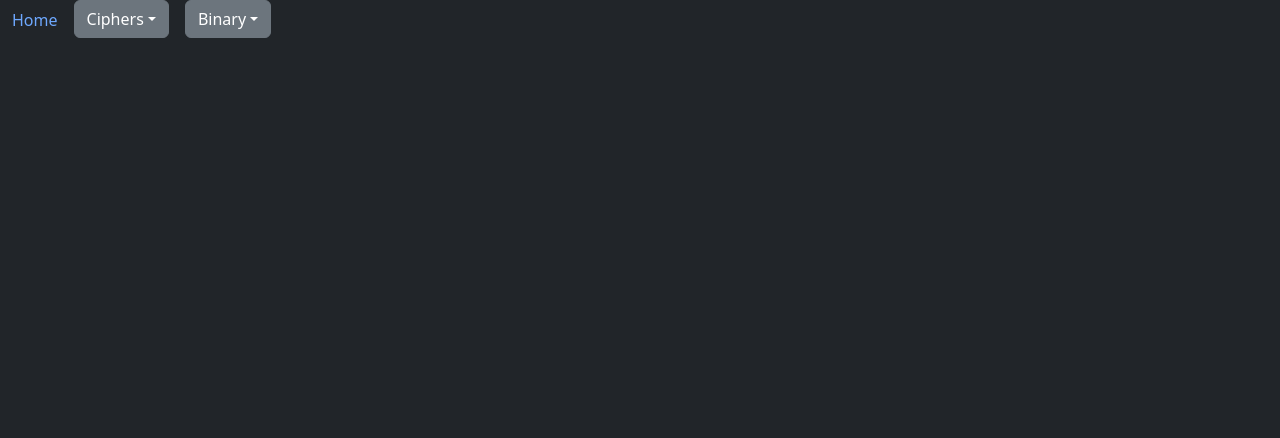
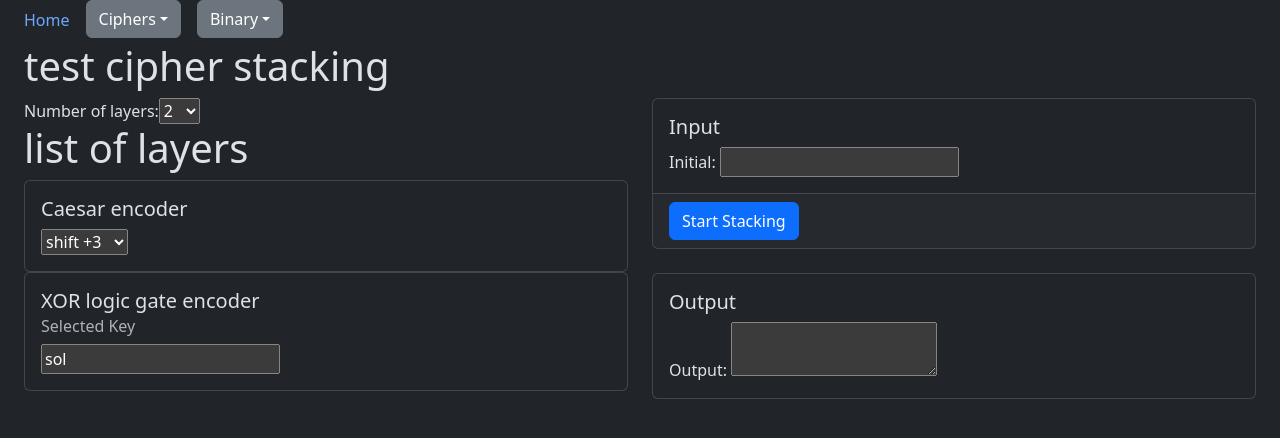
Before and after one commit to JustLobo1121/playground, a React (Vite) app: page /cipher_stacking in a window 1280 px wide. Before the commit this address had no page. Shown: the top 438 px of the page. Built offline with nearby package versions, Linux system fonts and the light colour scheme.

Commit message:
feat: cipher stacking (only with encryption and limited)

```diff
--- a/src/Routes/Rutas.jsx
+++ b/src/Routes/Rutas.jsx
@@ -2,6 +2,7 @@ import { Routes, Route } from "react-router-dom"
 import Home from "../views/Home"
 import CaesarEncoder from "../views/ciphers/CaesarEncoder"
 import XORLogic from "../views/ciphers/XORLogic"
+import CipherStacking from "../views/ciphers/CipherStaking"
 import BinaryTranslate from "../views/extras/BinaryTranslate"
 import BinaryConversion from "../views/extras/BinaryConversion"
 
@@ -12,6 +13,7 @@ function Rutas() {
                 <Route path="/" element={<Home />} />
                 <Route path="/caesar_cipher"element={<CaesarEncoder />} />
                 <Route path="/xor_logic"element={<XORLogic />} />
+                <Route path="/cipher_stacking"element={<CipherStacking />} />
                 <Route path="/binary_translate"element={<BinaryTranslate />} />
                 <Route path="/binary_conversion"element={<BinaryConversion />} />
             </Route>
--- /dev/null
+++ b/src/components/Cards.jsx
@@ -0,0 +1,29 @@
+import { Card } from "react-bootstrap"
+
+export function CaesarCard({ config, change }) {
+	const options = Array.from({ length: 26 }, (v, i) => i + 1);
+    return (
+    <Card>
+        <Card.Body>
+            <Card.Title>Caesar encoder</Card.Title>
+            <select value={config.shift} onChange={(e) => change({ shift: parseInt(e.target.value)})}>
+                {options.map(option => (
+					<option key={option} value={option}>shift +{option}</option>
+				))}
+            </select>
+        </Card.Body>
+    </Card>
+    )
+}
+
+export function XorCard({ config, change }) {
+    return (
+    <Card>
+        <Card.Body>
+            <Card.Title>XOR logic gate encoder</Card.Title>
+            <Card.Subtitle className="mb-2 text-muted">Selected Key</Card.Subtitle>
+            <input placeholder="any key" value={config.key} onChange={(e) => change({ keyword: e.target.value})}></input>
+        </Card.Body>
+    </Card>
+    )
+}
--- a/src/components/utils.jsx
+++ b/src/components/utils.jsx
@@ -23,12 +23,17 @@ export function caesarCipher(text, replacement) {
 			if (code >= 97 && code <= 122) {
 				return String.fromCharCode(((code - 97 + shift) % 26) + 97)
 			}
+			// numbers
+			if (code >= 48 && code <= 57) {
+				return String.fromCharCode(((code - 48 + shift) % 10) + 48)
+			}
 
 			// otherwise
 			return char
 
 		}).join('')
 }
+
 /**
  * function to get the original character from the replacement/shift
  * @param {String} text
@@ -54,13 +59,18 @@ export function caesarDecipher(text, replacement) {
 			if (code >= 97 && code <= 122) {
 				return String.fromCharCode(((code - 97 - shift) % 26) + 97)
 			}
+			// numbers
+			if (code >= 48 && code <= 57) {
+				return String.fromCharCode(((code - 48 + shift) % 26) + 48)
+			}
 
 			// otherwise
 			return char
 		}).join('')
 }
+
 /**
- * module function to use the XOR table to encode
+ * function to use the XOR table to encode
  * @param {String} ti Binary Text Input
  * @param {String} tk Binary Text Input key
  * @returns Binary string encoded with XOR truth table
@@ -74,6 +84,23 @@ export function xor_encoder(ti, tk) {
     }
     return code.join("")
 }
+
+/**
+ * Xor encoder with hexadecimal output
+ * @param {String} ti binary string input
+ * @param {String} tk binary string key
+ * @returns hexadecimal string
+ */
+export function hexaXor_encoder(ti, tk) {
+	const code = []
+	for (let i=0; i<ti.length;i++) {
+		let iKey = i % tk.length
+		if (ti[i] == tk[iKey]) code.push("0")
+		if (ti[i] != tk[iKey]) code.push("1")
+	}
+	return parseInt(code.join(""),2).toString(16).toUpperCase().padStart(2, '0')
+}
+
 /**
  * function to transform x number to binary equivalent
  * @param {Int} num
@@ -84,6 +111,7 @@ export function numToBinary(num) {
     if(isNaN(number)) return ''
     return number.toString(2)
 }
+
 /**
  * function to transform binary to char equivalent
  * @param {*} char
@@ -99,6 +127,7 @@ export function binaryToChar(char) {
     }
     return (chain.join(""))
 }
+
 /**
  * function to transform char to binary equivalent
  * @param {*} char
@@ -112,3 +141,12 @@ export function charToBinary(char) {
         }).join('')
     return aux
 }
+
+/**
+ * function to detect if a string is a binary string
+ * @param {String} char any String
+ * @returns boolean if the string is binary or not
+ */
+export function detectBinary(char) {
+	return char.match(/^[01]+$/) !== null
+}
--- a/src/modules/NavBar.jsx
+++ b/src/modules/NavBar.jsx
@@ -1,10 +1,11 @@
 import Nav from "react-bootstrap/Nav"
 import Dropdown from 'react-bootstrap/Dropdown'
 import { Link } from "react-router-dom"
+import { Container } from "react-bootstrap";
 
 function NavBar() {
   	return (
-    <>
+    <Container fluid>
 		<Nav sticky="top" variant="underline" defaultActiveKey="/">
 			<Nav.Item eventkey={1} href="/">
 				<Nav.Link as={Link}to={'/'}>Home</Nav.Link>
@@ -16,6 +17,7 @@ function NavBar() {
 				<Dropdown.Menu>
         			<Dropdown.Item eventkey={1} href="/caesar_cipher">Caesar</Dropdown.Item>
         			<Dropdown.Item eventkey={1} href="/xor_logic">XOR logic</Dropdown.Item>
+        			<Dropdown.Item eventkey={1} href="/cipher_stacking">Cipher Stacking</Dropdown.Item>
       			</Dropdown.Menu>
 			</Dropdown>
 			<Dropdown>
@@ -28,7 +30,7 @@ function NavBar() {
 				</Dropdown.Menu>
 			</Dropdown>
 		</Nav>
-	</>
+	</Container>
   	);
 }
 
--- a/src/views/ciphers/CaesarEncoder.jsx
+++ b/src/views/ciphers/CaesarEncoder.jsx
@@ -15,7 +15,7 @@ function CaesarEncoder() {
 	const [textInputD, setTextInputD] = useState("")
 	const [textOutputD, setTextOutputD] = useState("")
 
-	const options = Array.from({ length: 26 }, (v, i) => i + 1);
+	const options = Array.from({ length: 26 }, (v, i) => i + 1)
 
 	const Encoder = () => {
 		let output = caesarCipher(textInputC, selectNumC)
--- /dev/null
+++ b/src/views/ciphers/CipherStaking.jsx
@@ -0,0 +1,111 @@
+import { CaesarCard,XorCard } from "../../components/Cards"
+import { detectBinary,caesarCipher,charToBinary,binaryToChar,hexaXor_encoder } from "../../components/utils"
+import { Button, Card, Col, Container, Row } from "react-bootstrap"
+import { useState } from "react"
+
+function CipherStacking() {
+    const [inputText,setInputText] = useState("")
+    const [outputText,setOutputText] = useState("")
+    const [layers, setLayers] = useState([
+        { id: 1, type: 'CAESAR', config: { shift: 3 } },
+        { id: 2, type: 'XOR', config: { key: 'sol' } }
+    ])
+    const numCipher = Array.from({ length: 26 }, (v, i) => i + 1)
+
+    const handleChangeLayers =(e) => {
+        const newNum = parseInt(e.target.value)
+        const actualNum = layers.length
+
+        if (newNum > actualNum) {
+            let layersleft = newNum - actualNum
+            const newLayers = Array.from({length: layersleft}, () => ({
+                id: Date.now(),
+                type: "CAESAR",
+                config: { shift: 3 }
+            }))
+            setLayers([...layers, ...newLayers])
+        }
+        if (actualNum > newNum) {
+            setLayers(layers.slice(0,newNum))
+        }
+    }
+    const handleUpdateLayer = (id, newconfig) => {
+        setLayers(prevLayers => {
+            return prevLayers.map(layer => {
+                if (layer.id === id) return {...layer, config: newconfig}
+                return layer
+            })
+        })
+    }
+    const handleStacking = () => {
+        let text = inputText
+        layers.map((layer) => {
+            if (layer.type === "CAESAR") {
+                if (detectBinary(text)) {
+                    text = caesarCipher(binaryToChar(text), layer.config.shift)
+                } else {
+                    text = caesarCipher(text, layer.config.shift)
+                }
+            }
+            if (layer.type === "XOR") {
+                let ti
+                if (detectBinary(text)) {
+                    ti = text
+                } else {
+                    ti = charToBinary(text)
+                }
+                const tk = charToBinary(layer.config.key)
+                text = hexaXor_encoder(ti, tk)
+            }
+        })
+        setOutputText(text)
+    }
+
+    return (
+    <Container fluid>
+        <h1>test cipher stacking</h1>
+        <Row>
+            <Col>
+                <label>Number of layers:
+                    <select onChange={handleChangeLayers} value={layers.length}>
+					    <option key={0} value={0}>0</option>
+                        {numCipher.map(op => {
+                            return <option key={op} value={op}>{op}</option>
+                        })}
+                    </select>
+                </label>
+                <div>
+                    <h1>list of layers</h1>
+                    {layers.map((layer) => {
+                        if (layer.type === "CAESAR") {
+                            return <CaesarCard config={layer.config} change={(newConfig) => handleUpdateLayer(layer.id,newConfig)}/>
+                        } else if (layer.type === "XOR") {
+                            return <XorCard config={layer.config} change={(newConfig) => handleUpdateLayer(layer.id,newConfig)}/>
+                        }
+                    })}
+                </div>
+            </Col>
+            <Col>
+                <Card>
+                    <Card.Body>
+                        <Card.Title>Input</Card.Title>
+                        <label>Initial: <input type="text" onChange={(e) => setInputText(e.target.value)}/></label>
+                    </Card.Body>
+                    <Card.Footer>
+                        <Button onClick={handleStacking}>Start Stacking</Button>
+                    </Card.Footer>
+                </Card>
+                <br/>
+                <Card>
+                    <Card.Body>
+                        <Card.Title>Output</Card.Title>
+                        <label>Output: <textarea readOnly value={outputText}/></label>
+                    </Card.Body>
+                </Card>
+            </Col>
+        </Row>
+    </Container>
+    )
+}
+
+export default CipherStacking
```
Also changed, not shown: src/views/Home.jsx (line endings or trailing spaces), src/views/ciphers/XORLogic.jsx (line endings or trailing spaces), src/views/extras/BinaryConversion.jsx (line endings or trailing spaces), src/views/extras/BinaryTranslate.jsx (line endings or trailing spaces), 1 other file (tests, documents, lock files or other folders).
